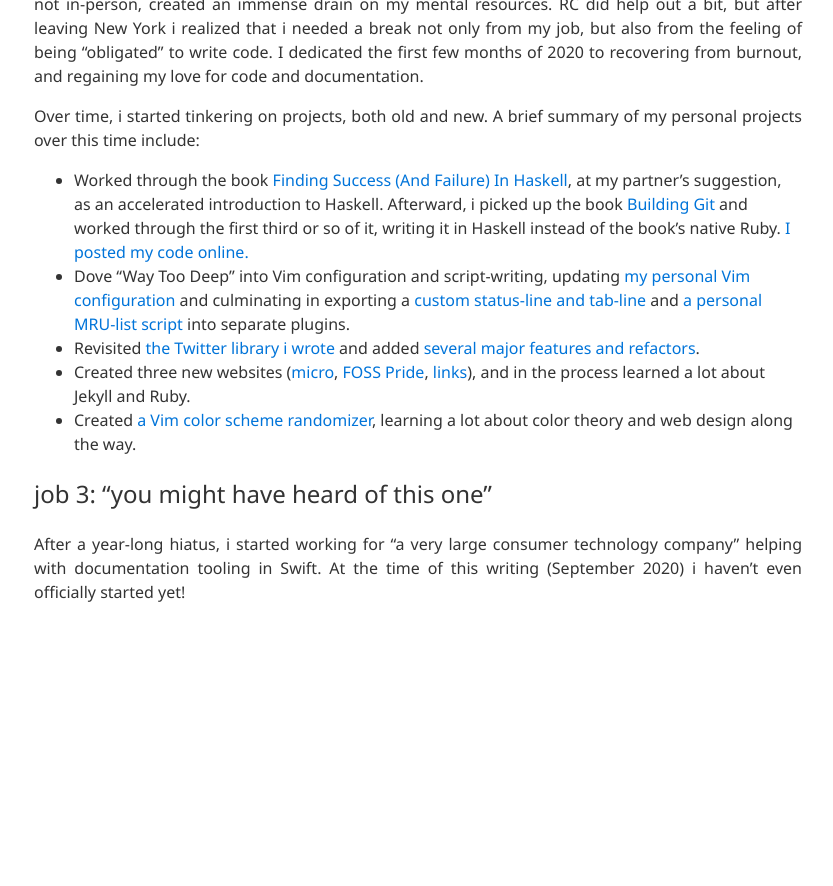
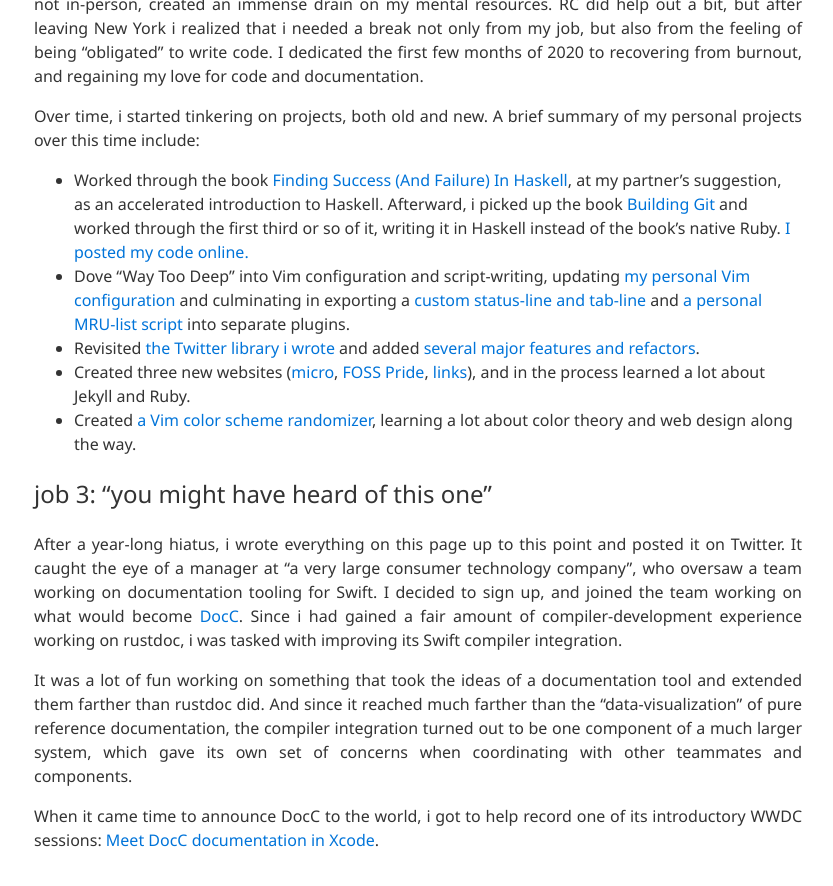
Before and after one commit to QuietMisdreavus/quietmisdreavus.net, a Jekyll site: the page built from hire-me.md, in a window 1280 px wide and 900 px high, scrolled down 5104 px. Shown: the top 886 px of the window, without its empty margins (222-1055 px from the left). Built offline with Jekyll 4.4.1, drawn with Linux system fonts in a browser that asks for light colours; before the commit the page ends 5756 px from its top, so only the background shows below that.

Commit message:
update hire-me with job 3

```diff
--- a/hire-me.md
+++ b/hire-me.md
@@ -276,6 +276,21 @@
 
 ## job 3: "you might have heard of this one"
 
-After a year-long hiatus, i started working for "a very large consumer technology company" helping
-with documentation tooling in Swift. At the time of this writing (September 2020) i haven't even
-officially started yet!
+After a year-long hiatus, i wrote everything on this page up to this point and posted it on Twitter.
+It caught the eye of a manager at "a very large consumer technology company", who oversaw a team
+working on documentation tooling for Swift. I decided to sign up, and joined the team working on
+what would become [DocC]. Since i had gained a fair amount of compiler-development experience
+working on rustdoc, i was tasked with improving its Swift compiler integration.
+
+[DocC]: https://developer.apple.com/documentation/DocC
+
+It was a lot of fun working on something that took the ideas of a documentation tool and extended
+them farther than rustdoc did. And since it reached much farther than the "data-visualization" of
+pure reference documentation, the compiler integration turned out to be one component of a much
+larger system, which gave its own set of concerns when coordinating with other teammates and
+components.
+
+When it came time to announce DocC to the world, i got to help record one of its introductory WWDC
+sessions: [Meet DocC documentation in Xcode][meet-docc].
+
+[meet-docc]: https://developer.apple.com/videos/play/wwdc2021/10166/
```
